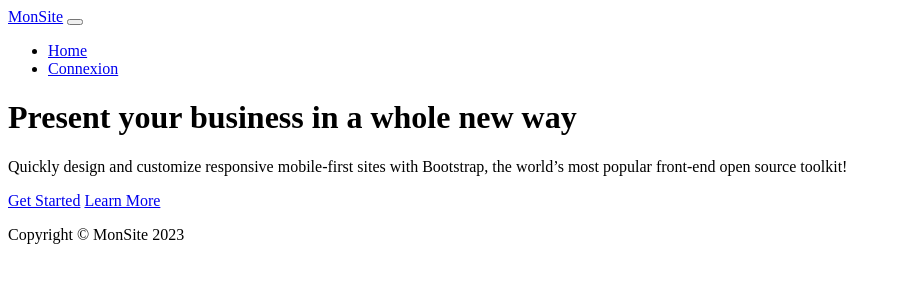
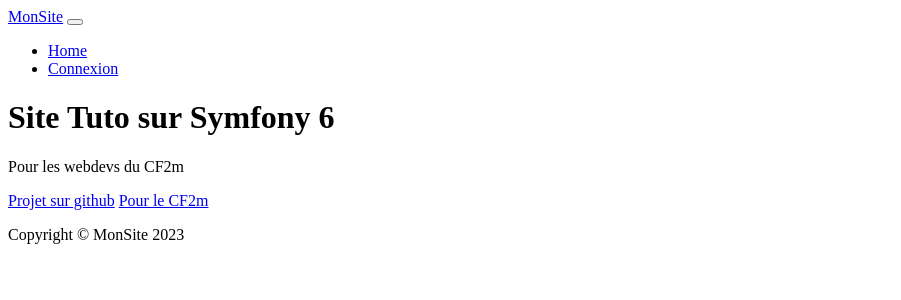
Before and after one commit to mikhawa/symfony-2023-05-10, a Symfony app: template templates/blog/index.html.twig in a window 1280 px wide. Shown: the top 300 px of the page, without its empty margins (0-901 px from the left). Run offline with Twig, Linux system fonts and the light colour scheme; the template is opened without the code that fills it, so the values that code supplies are empty; some libraries are stand-ins or nearby versions.

Commit message:
CF2m style

```diff
--- a/templates/blog/article.html.twig
+++ b/templates/blog/article.html.twig
@@ -9,6 +9,10 @@
 {% endfor %}
     <li class="nav-item"><a class="nav-link" aria-current="page" href="./connect">Connexion</a></li>
 {% endblock %}
+
+{%block htitle %}Article : {{ article.ArticleTitle }}{% endblock %}
+{%block hdesc %}{% endblock %}
+{% block boutonshauts %}{% endblock %}
 
 {% block articlePerOne %}
 
--- a/templates/blog/categorie.html.twig
+++ b/templates/blog/categorie.html.twig
@@ -12,7 +12,7 @@
 
 {%block htitle %}Catégorie : {{ categorie.CategorieTitle }}{% endblock %}
 {%block hdesc %}{{ categorie.CategorieDesc }}{% endblock %}
-
+{% block boutonshauts %}{% endblock %}
 
 
 {% block articlePerOne %}
--- a/templates/blog/index.html.twig
+++ b/templates/blog/index.html.twig
@@ -8,6 +8,16 @@
 <li class="nav-item"><a class="nav-link" aria-current="page" href="{{ path("categorie", { 'slug' :  categ.CategorySlug }) }}">{{ categ.CategorieTitle }}</a></li>
 {% endfor %}
     <li class="nav-item"><a class="nav-link" aria-current="page" href="./connect">Connexion</a></li>
+{% endblock %}
+
+{%block htitle %}Site Tuto sur Symfony 6{% endblock %}
+{%block hdesc %}Pour les webdevs du CF2m{% endblock %}
+
+{% block boutonshauts %}
+    <div class="d-grid gap-3 d-sm-flex justify-content-sm-center">
+        <a class="btn btn-primary btn-lg px-4 me-sm-3" href="https://github.com/mikhawa/symfony-2023-05-10" target="_blank">Projet sur github</a>
+        <a class="btn btn-outline-light btn-lg px-4" href="https://www.cf2m.be/home" target="_blank">Pour le CF2m</a>
+    </div>
 {% endblock %}
 
 {% block articlePerOne %}
--- a/templates/template.html.twig
+++ b/templates/template.html.twig
@@ -32,10 +32,12 @@
                         <div class="text-center my-5">
                             <h1 class="display-5 fw-bolder text-white mb-2">{%block htitle %}Present your business in a whole new way{% endblock %}</h1>
                             <p class="lead text-white-50 mb-4">{%block hdesc %}Quickly design and customize responsive mobile-first sites with Bootstrap, the world’s most popular front-end open source toolkit!{% endblock %}</p>
+                            {% block boutonshauts %}
                             <div class="d-grid gap-3 d-sm-flex justify-content-sm-center">
                                 <a class="btn btn-primary btn-lg px-4 me-sm-3" href="#features">Get Started</a>
                                 <a class="btn btn-outline-light btn-lg px-4" href="#!">Learn More</a>
                             </div>
+                            {% endblock %}
                         </div>
                     </div>
                 </div>
```
